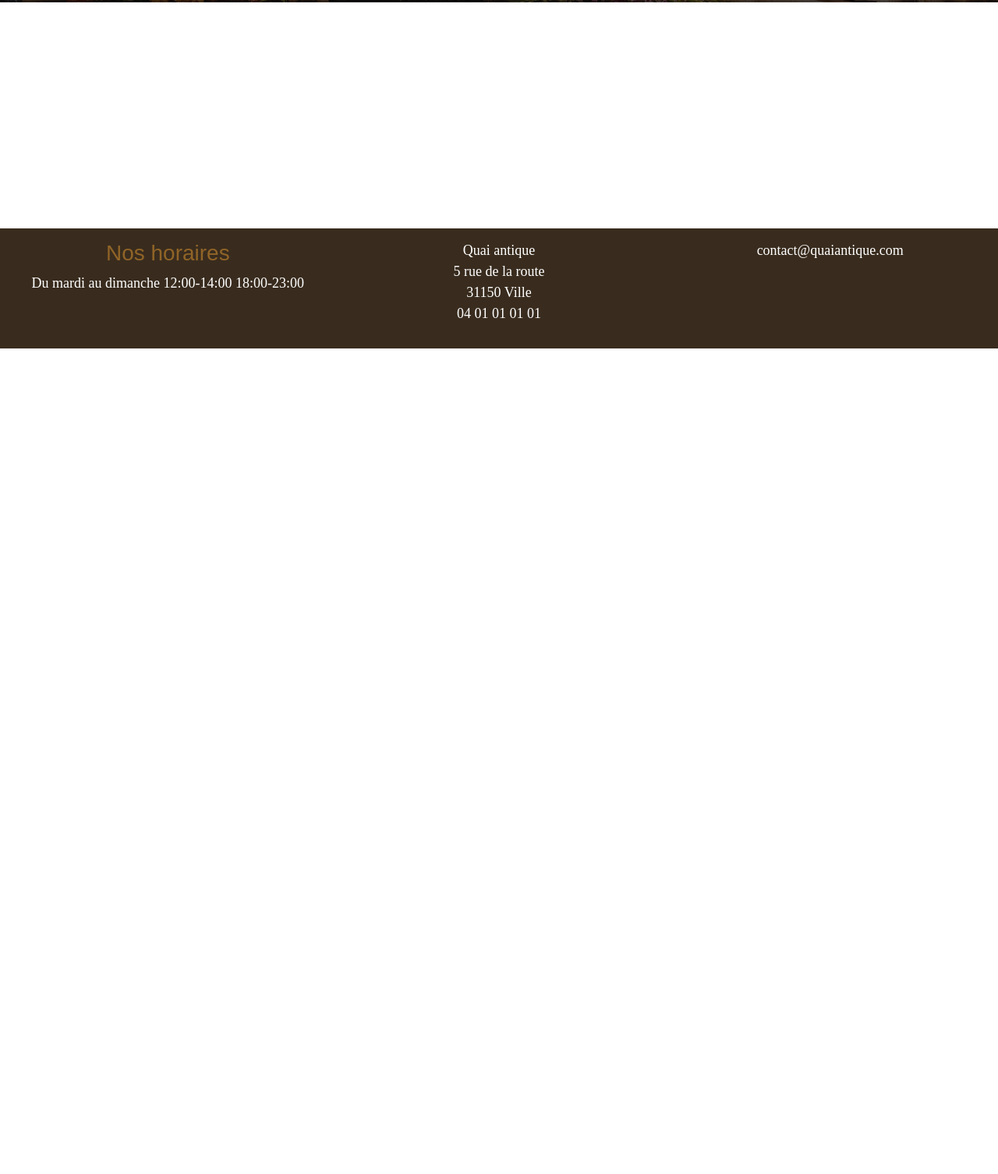
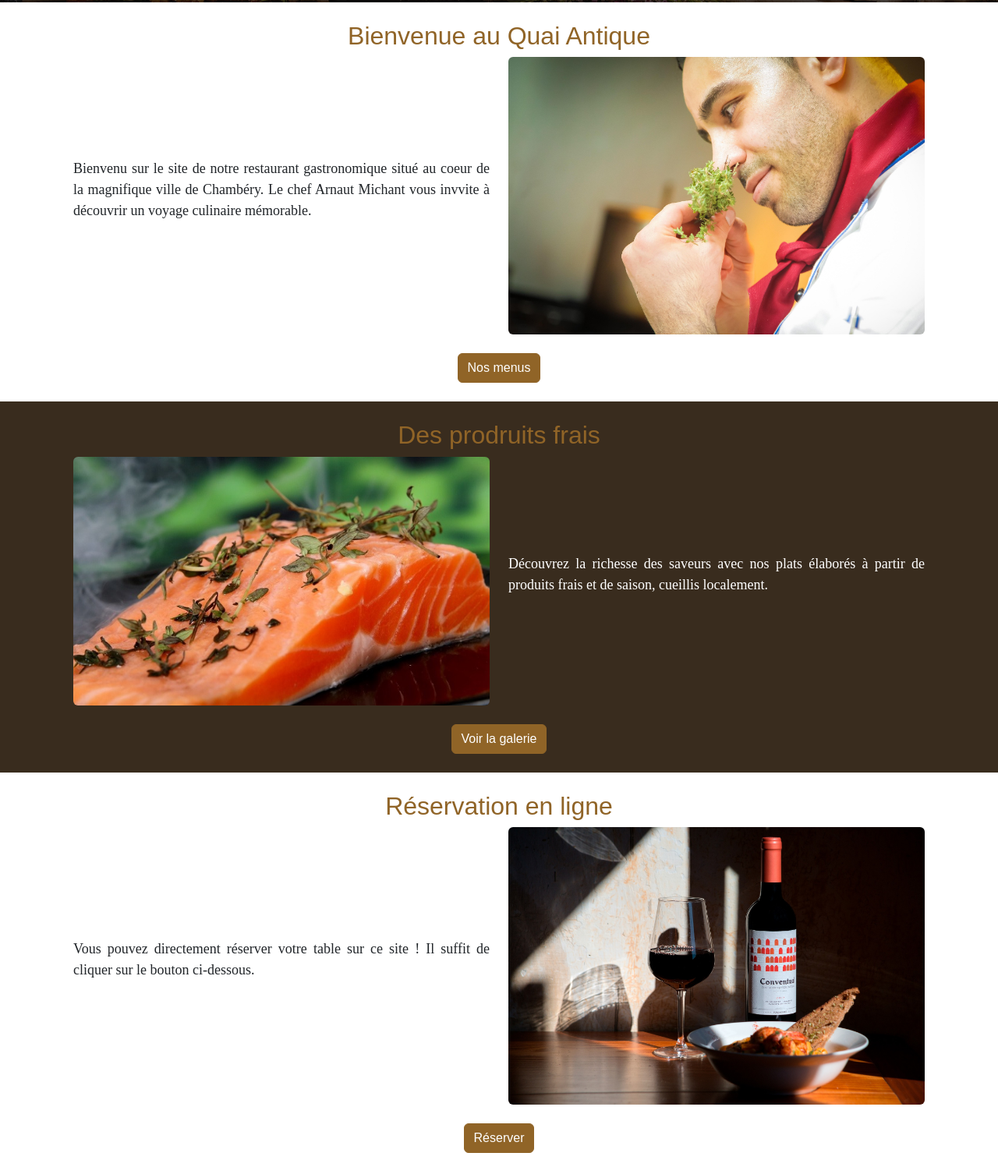
Before and after one commit to tbendev/QuaiAntiqueRestaurantFront, a website with bundled scripts: page index.html in a window 1280 px wide. Shown: the part 353-1859 px from the top of the page at 78% size. Before the commit the page ends 800 px from the top, so only its background shows below. Built offline with nearby package versions, Linux system fonts and the light colour scheme; files whose address does not match are found by name; a web font is replaced by a local one.

Commit message:
Finish Home page

```diff
--- a/pages/home.html
+++ b/pages/home.html
@@ -6,3 +6,74 @@
     <button class="btn btn-primary">Réserver</button>
   </div>
 </div>
+
+<section>
+  <article>
+    <div class="container p-4">
+      <h2 class="text-center text-primary">Bienvenue au Quai Antique</h2>
+      <div class="row row-cols-2 align-items-center">
+        <div class="col">
+          <p class="text-justify">
+            Bienvenu sur le site de notre restaurant gastronomique situé au
+            coeur de la magnifique ville de Chambéry. Le chef Arnaut Michant
+            vous invvite à découvrir un voyage culinaire mémorable.
+          </p>
+        </div>
+        <div class="col">
+          <img
+            class="w-100 rounded"
+            src="../images/chef.jpg"
+            alt="Le chef Arnaud Michant"
+          />
+        </div>
+      </div>
+      <div class="text-center pt-4">
+        <a href="#" class="btn btn-primary">Nos menus</a>
+      </div>
+    </div>
+  </article>
+  <article class="bg-dark text-white">
+    <div class="container p-4">
+      <h2 class="text-center text-primary">Des prodruits frais</h2>
+      <div class="row row-cols-2 align-items-center">
+        <div class="col">
+          <img
+            class="w-100 rounded"
+            src="../images/saumon.jpg"
+            alt="Le chef Arnaud Michant"
+          />
+        </div>
+        <div class="col">
+          <p class="text-justify">
+            Découvrez la richesse des saveurs avec nos plats élaborés à partir de produits frais et de saison, cueillis localement.
+          </p>
+        </div>
+      </div>
+      <div class="text-center pt-4">
+        <a href="#" class="btn btn-primary">Voir la galerie</a>
+      </div>
+    </div>
+  </article>
+  <article>
+    <div class="container p-4">
+      <h2 class="text-center text-primary">Réservation en ligne</h2>
+      <div class="row row-cols-2 align-items-center">
+        <div class="col">
+          <p class="text-justify">
+            Vous pouvez directement réserver votre table sur ce site ! Il suffit de cliquer sur le bouton ci-dessous.
+          </p>
+        </div>
+        <div class="col">
+          <img
+            class="w-100 rounded"
+            src="../images/vins.jpg"
+            alt="Le chef Arnaud Michant"
+          />
+        </div>
+      </div>
+      <div class="text-center pt-4">
+        <a href="#" class="btn btn-primary">Réserver</a>
+      </div>
+    </div>
+  </article>
+</section>
--- a/scss/main.scss
+++ b/scss/main.scss
@@ -21,6 +21,10 @@
 p {
   font-family: $font-family-serif;
   font-size: 18px;
+}
+
+.text-justify {
+  text-align: justify;
 }
 
 /* ----- BIGTITLE ----- */
```
Also changed, not shown: scss/main.css, 1 other file.
